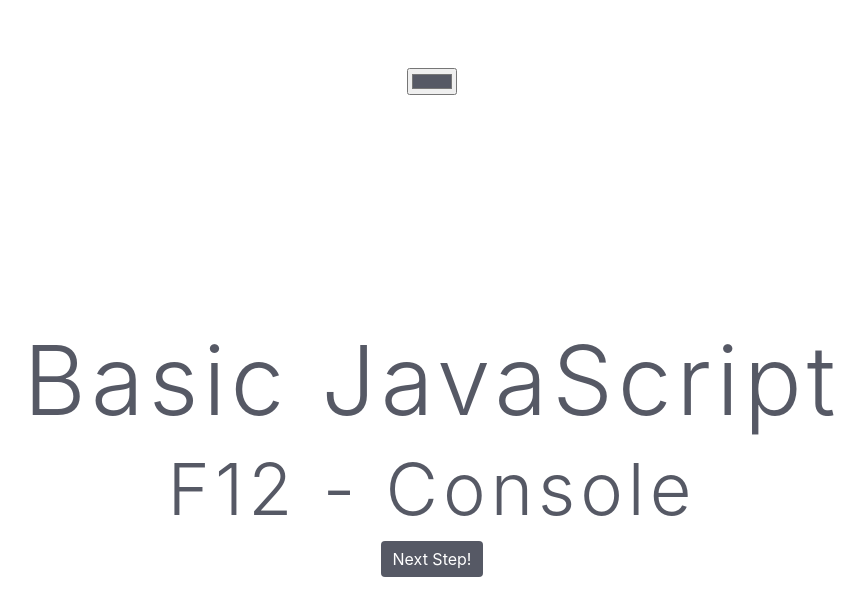
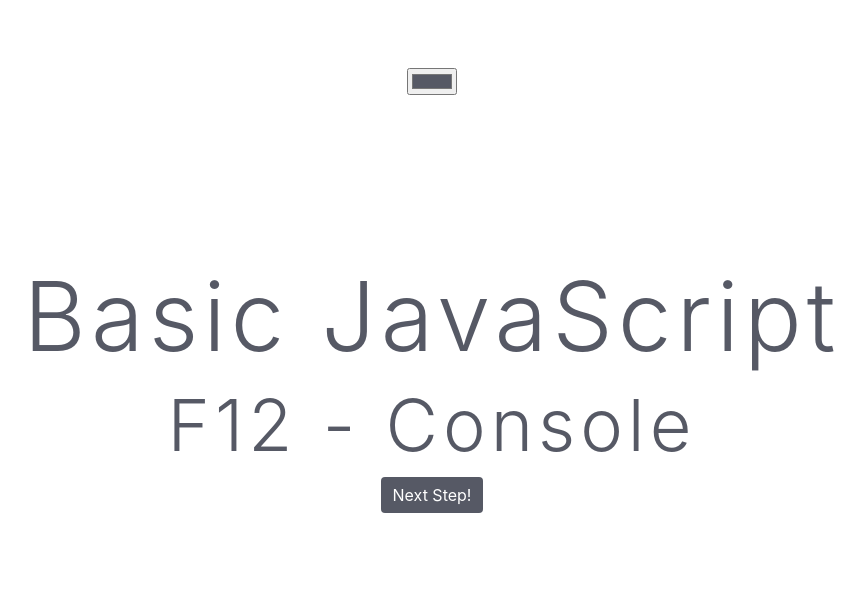
Before and after one commit to guiialmeiida/basicJs, a plain HTML site: page index.html in a window 1280 px wide. Shown: the whole page, without its empty margins (208-1073 px from the left). Drawn offline with nearby package versions, Linux system fonts and the light colour scheme.

Commit message:
Update index.html

```diff
--- a/index.html
+++ b/index.html
@@ -19,7 +19,7 @@
 
 		<style>
 			div.title-mid {
-			  margin-top: 14.25rem;
+			  margin-top: 10.25rem;
 			  line-height: 114%;
 			  letter-spacing: 5px;
 			}
```
